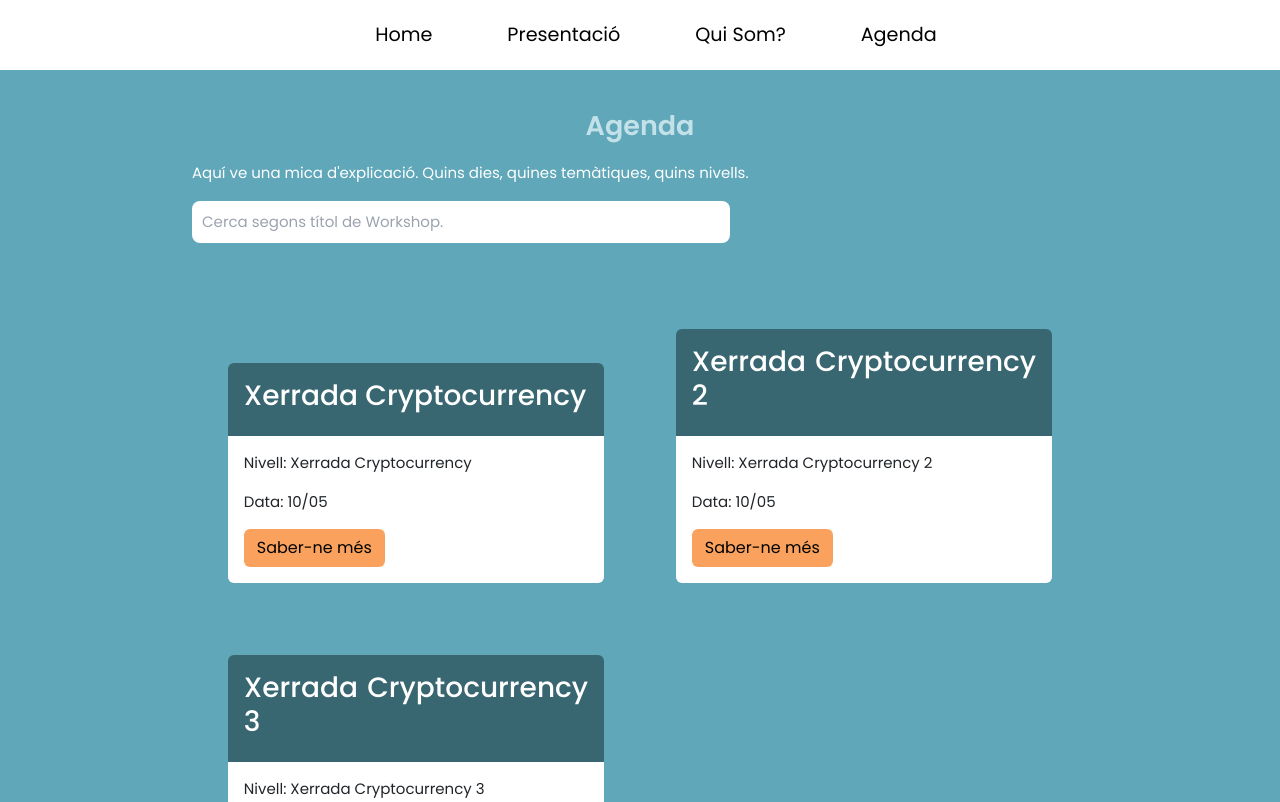
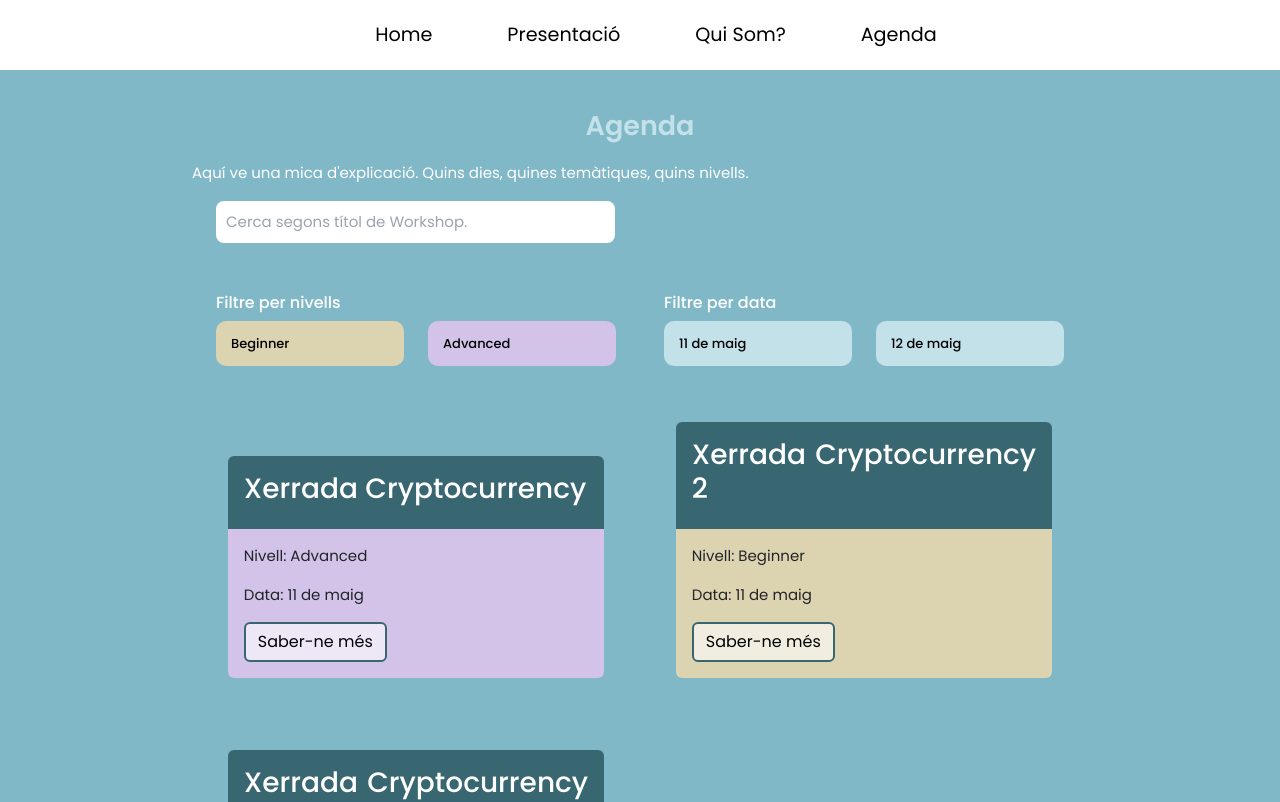
Before and after one commit to orlandoroldan/data_days_web, a React (Vite) app: page /agenda in a window 1280 px wide. Shown: the top 802 px of the page. Built offline with nearby package versions, Linux system fonts and the light colour scheme.

Commit message:
last commit

```diff
--- a/src/App.css
+++ b/src/App.css
@@ -1,3 +1,19 @@
+
+.accordion.mimi {
+  width:200%;
+  transform:translateX(-11%);
+}
+
+.accordion-item.mimi{
+  padding-left:10%;
+  background-color: rgba(255, 255, 255, 0.4);
+}
+
+.accordion-button.mimi{
+  background-color: transparent;
+  color:white;
+}
+
 .main {
     /* background-image: url("background.png"); */
     /* background-repeat: no-repeat; */
@@ -88,7 +104,7 @@ ul {
   position:"absolute";
   width:"100%";
   min-height: "100%";
-  background-color: #5fa7b9;
+  background-color: #81b8c7;
 }
 
 
@@ -123,14 +139,20 @@ ul {
 }
 
 .btn.btn-orange{
-  background-color:#faa25d;
+  /* background-color:#FAA25D; */
+  /* background-color: #b9715f; */
+  /* background-color:#895244; */
   color:black;
   align-items: center;
+  border-style:solid ;
+  border-color:#386671;
+  background-color: rgba(255, 255, 255, 0.6);
+  border-width:2px;
 }
 
 
 .btn.btn-smooth-transition:hover{
-  background-color: black;
+  background-color: #386671 ;
   color:white;
   moz-transition: all .4s ease-in-out;
   -o-transition: all .4s ease-in-out;
@@ -270,6 +292,7 @@ ul {
   /* background-color: rgba(255, 255, 255, 0.85); */
   background-color: #cb3f4b;
   width: fit-content;
+  padding-top:20px;
 
 }
 
@@ -350,30 +373,32 @@ ul {
 
 
 
-  .home-text{
-    font-size: 25px;
-    /* border: 5px solid rgba(255, 255, 255, 0.9); */
-    /* margin-right:10px; */
-
-  }
-
-
   /* IDEA: SI LA PANTALLA ÉS DE MÒBIL, POSEM LO VERMELL ABAIX I EL VÍDEO ADALT,
   OCUPANT TOTA LA PANTALLA */
   .home-info-container{
     position: fixed;
     left: 0;
-    bottom: 10%;
+    bottom: 5%;
     width:fit-content;
     transform:translateX(0);
     /* moz-transition: all .2s ease-in-out; */
     /* -o-transition: all .2s ease-in-out; */
     /* -webkit-transition: all .2s ease-in-out; */
-    transition: all .2s ease-in-out;
     padding-right:5px;
     padding-top:10px;
     padding-bottom:10px;
     padding-left:10px;
+  }
+
+  .sobresurt > p {
+    margin:0;
+    font-size: 15px;
+    color:white;
+    font-weight: 600;
+  }
+
+  .home-text{
+    font-size:17px;
   }
 
   /* .home-info-container:hover{
--- /dev/null
+++ b/src/components/Filter/Filter.css
@@ -0,0 +1,42 @@
+
+/*  */
+
+.wrapper {
+    display: flex;
+    padding: 7px 15px;
+    margin-bottom: 20px;
+    background-color: white;
+    align-items: center;
+    border-radius: 10px;
+    transition: transform 0.2s;
+  }
+
+  .wrapper:hover {
+    cursor: pointer;
+    transform: scale(1.05);
+  }
+
+  .title {
+    text-align: center;
+    color:rgb(65, 65, 65);
+    font-size: 13px;
+    margin-top:8px;
+  }
+
+.circle {
+    /* display: flex; */
+    width: 20px;
+    height: 20px;
+    margin-right: 10px;
+    border-radius: 50%;
+    border-style: solid;
+    border-width: 3px;
+}
+
+
+@media (max-width: 768px){
+    .title {
+        font-size: 14px;
+        color: #523871;
+      }
+}
--- /dev/null
+++ b/src/components/Filter/Filter.jsx
@@ -0,0 +1,37 @@
+import { redirect } from "react-router-dom";
+import "./Filter.css";
+
+const capitalize = (str) =>
+  str.charAt(0).toUpperCase() + str.slice(1).toLowerCase();
+
+const color_by_level = (level) => {
+    if (level.level === "Beginner"){
+        return "#dcd4b1";
+    }
+    else if (level.level === "Advanced"){
+      return "#d3c3e9";
+    }
+    return "#c3e1e9";
+}
+
+const Filter = ({
+  level,
+  isActive,
+  onClick,
+}) => {
+
+  return (
+            <div class="w-wrapper col-6 col-md-6">
+                <div
+                className="wrapper"
+                onClick={onClick}
+                style={{ backgroundColor: `${isActive ? "#386671" : color_by_level({level})}`}}
+                >
+                <h3 className="title" style={{color: `${isActive ? color_by_level({level}) : "black"}`}}>{capitalize(level)}</h3>
+                </div>
+            </div>
+
+  );
+};
+
+export default Filter;
--- a/src/components/Modal/Modal.css
+++ b/src/components/Modal/Modal.css
@@ -7,7 +7,6 @@
 }
 
 .modal-title{
-    background-color: #faa25d;
     padding:20px;
     padding-left:5%;
     padding-right:20%;
--- a/src/components/Modal/Modal.jsx
+++ b/src/components/Modal/Modal.jsx
@@ -2,7 +2,14 @@ import { React, useState, useRef, useEffect } from "react";
 import "./Modal.css"
 
 
-const Modal = ({ hasCloseBtn, isOpen, onClose, children }) => {
+const level_to_color = (level) =>{
+    if (level == "Beginner") {
+        return "#faa25d";
+    }
+    return "#cb3f4b";
+}
+
+const Modal = ({ hasCloseBtn, isOpen, onClose, level, children }) => {
     const [isModalOpen, setModalOpen] = useState(isOpen);
     const modalRef = useRef(null);
 
@@ -68,7 +75,7 @@ Modal.Footer = function ModalFooter(props){
 
 Modal.Title = function ModalTitle(props) {
     return (
-        <h3 className="modal-title">
+        <h3 className="modal-title" style={{backgroundColor:level_to_color(`${props.children}`)}}>
             {props.children}
         </h3>
     )
--- a/src/components/SearchBar/SearchBar.css
+++ b/src/components/SearchBar/SearchBar.css
@@ -2,9 +2,10 @@
 
 /* a editar */
 .searchBar {
-
-    width: 60%;
+    align-items: center;
+    width: 45.72%;
     margin-bottom: 50px;
+    margin-left:12px;
     padding: 10px;
     border: none;
     border-radius: 8px;
@@ -12,9 +13,10 @@
 
 }
 
-@media (max-width: 768px){
+@media (max-width: 900px){
 
     .searchBar{
         width: 100%;
+        margin-left:0;
     }
 }
--- a/src/components/Workshop/Workshop.css
+++ b/src/components/Workshop/Workshop.css
@@ -29,8 +29,9 @@
   color:white;
   height: "20%";
   /* background-color: #b9715f; */
-  background-color:#386671;
   /* background-color:#895244; */
+  background-color: #386671;
+
 }
 
 .workshop-content {
--- a/src/components/Workshop/Workshop.jsx
+++ b/src/components/Workshop/Workshop.jsx
@@ -2,6 +2,14 @@ import PropTypes from 'prop-types';
 import Modal from '../Modal/Modal';
 import "./Workshop.css"
 import React, {useState} from "react"
+
+
+const level_to_color = (level) => {
+    if (level === "Beginner"){
+        return "#dcd4b1";
+    }
+    return "#d3c3e9";
+}
 
 const Workshop = ({ title, level, kind, description, date, time, place }) => {
     // modal
@@ -18,7 +26,7 @@ const Workshop = ({ title, level, kind, description, date, time, place }) => {
                     <div class="workshop-title p-3 rounded-top">
                         <h3>{title}</h3>
                     </div>
-                    <div class="workshop-content p-3 rounded-bottom">
+                    <div class="workshop-content p-3 rounded-bottom" style={{backgroundColor: level_to_color(`${level}`)}}>
                         <p class="card-text">Nivell: {level}</p>
                         <p class="card-text">Data: {date}</p>
                         <a href="#" class="btn btn-smooth-transition btn-orange" onClick={() => setModalOpen(true)}>Saber-ne més</a>
@@ -39,7 +47,7 @@ const Workshop = ({ title, level, kind, description, date, time, place }) => {
                                     <p>Data: {date}</p>
                                     <p>Hora: {time}</p>
                                     <p>Lloc: {place}</p>
-                                    <p>Nivell: {level} <span className={`circle circle-${level}`}></span></p>
+                                    <p>Nivell: {level} </p>
                                 </Modal.Body>
                                 <div className="modal">
                                     <div className='modal-header'>
--- a/src/data/data-agenda.jsx
+++ b/src/data/data-agenda.jsx
@@ -4,7 +4,7 @@ export const data_agenda = [
         level: "Advanced",
         kind: "Crypto",
         description: "In the volatile realm of cryptocurrency, digital assets dance to the rhythm of blockchain technology, where every transaction is a node in a decentralized symphony. From the towering peaks of Bitcoin to the obscure altcoins lurking in the depths of the market, the landscape is a kaleidoscope of speculation and innovation. In the cryptoverse, bulls and bears engage in an eternal dance, as prices surge and plummet with the caprice of the wind. Investors ride the waves of volatility, seeking fortune amidst the chaos, while skeptics warn of bubbles waiting to burst.",
-        date: "10/05",
+        date: "11 de maig",
         time: "10h",
         place: "A4202"
     },
@@ -13,16 +13,16 @@ export const data_agenda = [
         level: "Beginner",
         kind: "Crypto",
         description: "In the volatile realm of cryptocurrency, digital assets dance to the rhythm of blockchain technology, where every transaction is a node in a decentralized symphony. From the towering peaks of Bitcoin to the obscure altcoins lurking in the depths of the market, the landscape is a kaleidoscope of speculation and innovation. In the cryptoverse, bulls and bears engage in an eternal dance, as prices surge and plummet with the caprice of the wind. Investors ride the waves of volatility, seeking fortune amidst the chaos, while skeptics warn of bubbles waiting to burst.",
-        date: "10/05",
+        date: "11 de maig",
         time: "10h",
         place: "A4202"
     },
     {
         title: "Xerrada Cryptocurrency 3",
-        level: "Advanced",
+        level: "Intermediate",
         kind: "Crypto",
         description: "In the volatile realm of cryptocurrency, digital assets dance to the rhythm of blockchain technology, where every transaction is a node in a decentralized symphony. From the towering peaks of Bitcoin to the obscure altcoins lurking in the depths of the market, the landscape is a kaleidoscope of speculation and innovation. In the cryptoverse, bulls and bears engage in an eternal dance, as prices surge and plummet with the caprice of the wind. Investors ride the waves of volatility, seeking fortune amidst the chaos, while skeptics warn of bubbles waiting to burst.",
-        date: "10/05",
+        date: "12 de maig",
         time: "10h",
         place: "A4202"
     },
--- a/src/pages/Agenda.jsx
+++ b/src/pages/Agenda.jsx
@@ -1,13 +1,19 @@
 
-import React, {useState} from "react"
+import React, {useState} from "react";
 import SearchBar from '../components/SearchBar/SearchBar';
+import Filter from '../components/Filter/Filter';
 import Workshop from "../components/Workshop/Workshop";
-import { data_agenda } from '../data/data-agenda.jsx'
+import { data_agenda } from '../data/data-agenda.jsx';
 
 
 const Agenda = () => {
     // const workshops = useMany<{key,title,}>({resource, ids}).data?.data
     const [inputValue, setInputValue] = useState("");
+    const [activeFilter, setActiveFilter] = useState("");
+    const levels = ["Beginner", "Advanced"];
+
+    const [activeFilter2, setActiveFilter2] = useState("");
+    const days = ["11 de maig", "12 de maig"];
 
     return (
         <div id='agenda-section' className='app-section'>
@@ -16,18 +22,78 @@ const Agenda = () => {
                     <p>Aquí ve una mica d'explicació. Quins dies, quines temàtiques, quins nivells.</p>
             </div>
             <div className='agenda'>
-                <SearchBar
-                    onChange = {(e) => setInputValue(e.target.value)}
-                />
+                <div class="container">
+                        <SearchBar
+                            onChange = {(e) => setInputValue(e.target.value)}
+                        />
+                    <div class="row">
+                        <div class="col-12 col-md-6">
+                            <div class="container">
+                                <h6>
+                                Filtre per nivells
+                                </h6>
+                            <div class="row">
+                            {
+                                levels.map((level, index) => {
+                                    return(
+                                        <Filter
+                                            level={level}
+                                            isActive={level === activeFilter}
+                                            onClick={(e) => {
+                                                const el = e.target;
+                                                el.textContent !== activeFilter
+                                                    ? setActiveFilter(level)
+                                                    : setActiveFilter("");
+                                            }}
+                                        />
+                                    );
+                                })}
+                            </div>
+                            </div>
+                        </div>
+                        <div class="col-12 col-md-6">
+                            <div class="container">
+                                <h6>
+                                    Filtre per data
+                                </h6>
+                                <div class="row">
+                            {
+                                days.map((day, index) => {
+                                    return(
+                                        <Filter
+                                            level={day}
+                                            isActive={day === activeFilter2}
+                                            onClick={(e) => {
+                                                const el = e.target;
+                                                el.textContent !== activeFilter2
+                                                    ? setActiveFilter2(day)
+                                                    : setActiveFilter2("");
+                                            }}
+                                        />
+                                    );
+                                })}
+
+                                </div>
+                            </div>
+                        </div>
+                    </div>
+                </div>
+
                 {data_agenda
                 .filter((item) => {
-
 // AQUÍ TAMBÉ ESTEM FILTRANT SEGONS LA DESCRIPCIÓ
-                    return inputValue.toLowerCase() === "" ? item : (item.title.toLowerCase().includes(inputValue) || item.description.toLowerCase().includes(inputValue));
-                }).map((item) => (
+                    return inputValue.toLowerCase() === "" ? item : (item.title.toLowerCase().includes(inputValue.toLowerCase()) || item.description.toLowerCase().includes(inputValue.toLowerCase()));
+                })
+                .filter((item) => {
+                    return item.level.includes(activeFilter)
+                })
+                .filter((item) => {
+                    return item.date.includes(activeFilter2)
+                })
+                .map((item) => (
                     <Workshop
                         title={item.title}
-                        level={item.title}
+                        level={item.level}
                         kind={item.kind}
                         description={item.description}
                         date={item.date}
--- a/src/pages/Home.jsx
+++ b/src/pages/Home.jsx
@@ -25,9 +25,12 @@ const Home = () => {
               <p>ON I QUAN</p>
             </div>
           </div>
-          </div>
         </div>
       </div>
+      <div style={{position:"fixed", zIndex:"1", backgroundColor:"rgba(255,255,255,0.8)", color:"black",width:"100%", textAlign:"center", paddingTop:"5px", paddingBottom:"5px", bottom:"0", fontSize:"11px"}}>
+       Sohl-Dickstein, J. (2024). The boundary of neural network trainability is fractal. arXiv preprint arXiv:2402.06184.
+      </div>
+    </div>
     );
   };
 
```
Also changed, not shown: src/pages/Presentacio.jsx (+60 -10 lines).
